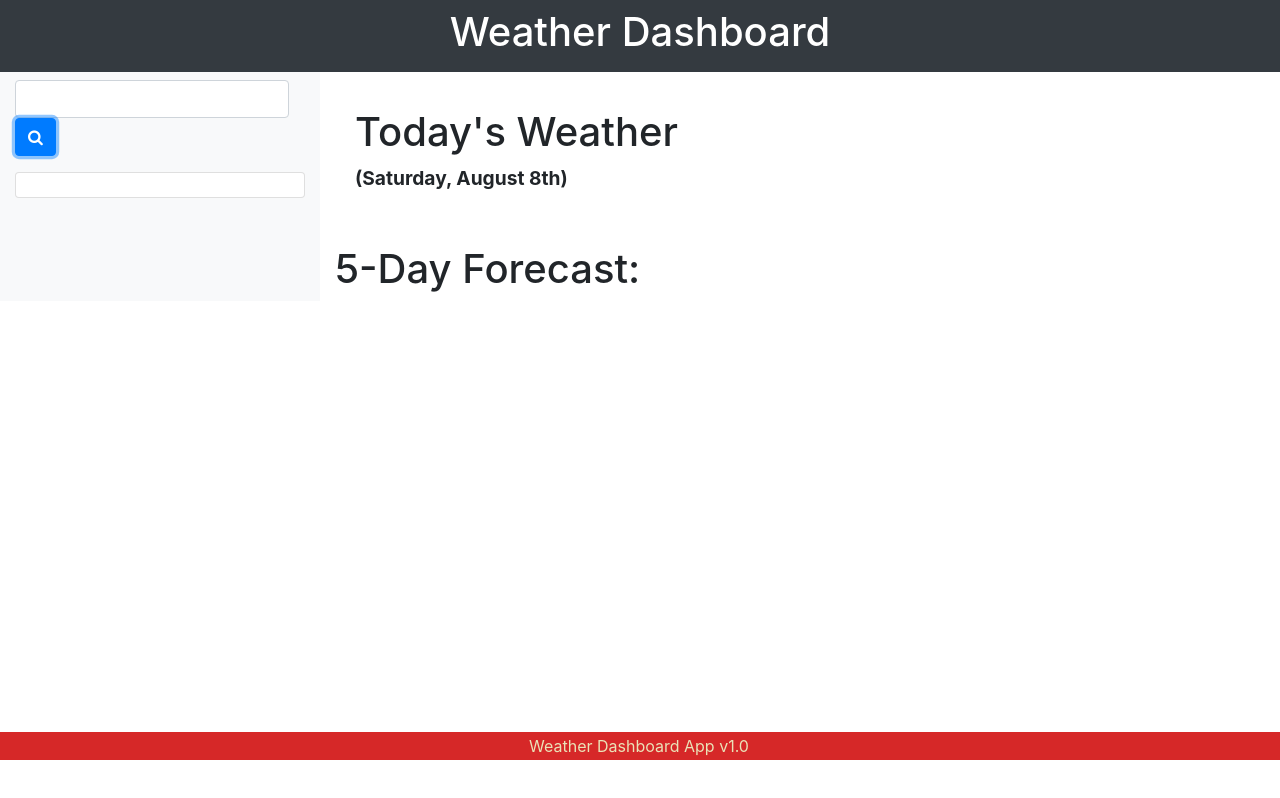
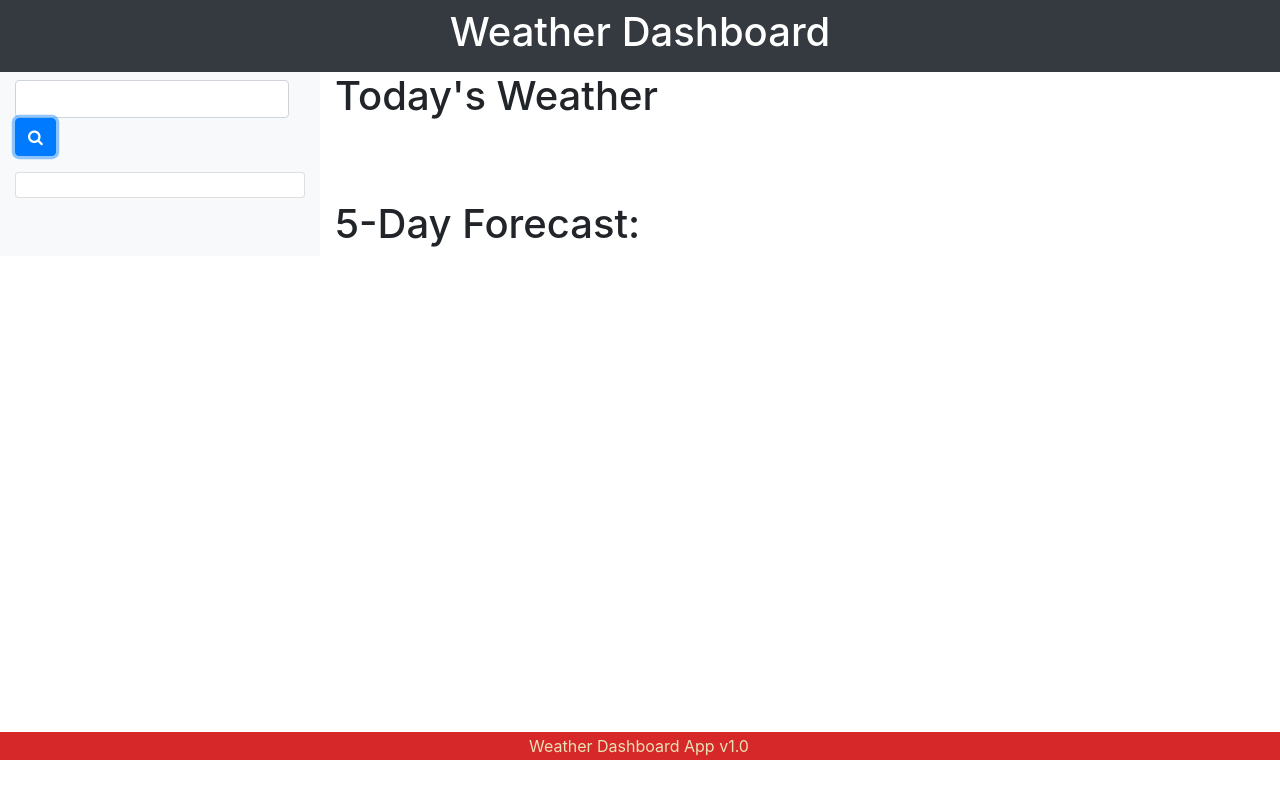
Before and after one commit to ivybean/weather-dashboard, a plain HTML site: page index.html in a window 1280 px wide. Both pictures are taken after a click on the button 35 px from the left and 137 px from the top of the page. Drawn offline with nearby package versions, Linux system fonts and the light colour scheme; no server answers.

Commit message:
removing divs on click

```diff
--- a/index.html
+++ b/index.html
@@ -41,9 +41,11 @@
       </aside>
 
       <div class="col-lg-9">
-        <div id="todaySection" class="mt-3 card-body">
+        <div class="today-body">
           <h1>Today's Weather</h1>
-          <p id="currentDay" class="lead" style="font-size: larger; font-weight: bolder;"></p>
+          <div id="todaySection" class="mt-3 card-body">
+            <p id="currentDay" class="lead" style="font-size: larger; font-weight: bolder;"></p>
+          </div>
         </div>
 
         <div id="forecast" class="mt-3">
--- a/live-script.js
+++ b/live-script.js
@@ -5,15 +5,15 @@ var forecastURL= "";
 $(document).ready(function() {
 $("#search-button").on("click", function() {
 
+  // clear input and div box
+  $(".forecast-row").empty();
+  $("#todaySection").empty();
 
+  //Retrieve input as Search-Value
   var searchValue = $("#search-value").val();
-
   console.log(searchValue);
   $('#todaySection').append('<h1>' + searchValue + '</h1>');
 
-  // clear input and div box
-  $(".forecast-row").empty();
-  $("#form-inline").empty();
 
   //Variables for URL used in AJAX call
   currentURL = "https://api.openweathermap.org/data/2.5/weather?q=" + searchValue + "&appid=69512b2524e83d5bf183c5680485a288";
--- a/style.css
+++ b/style.css
@@ -5,12 +5,16 @@
 
 .forecast-card {
  background-color: #a8dadc;
+ min-width: 160px;
+ float: left;
 }
 
 .forecast-col {
   margin: 20 px;
   float: left;
 }
+
+
 
 
 /* Footer */
```
